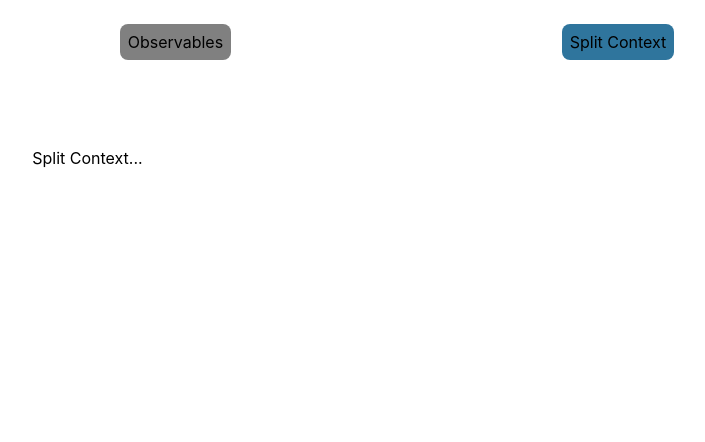
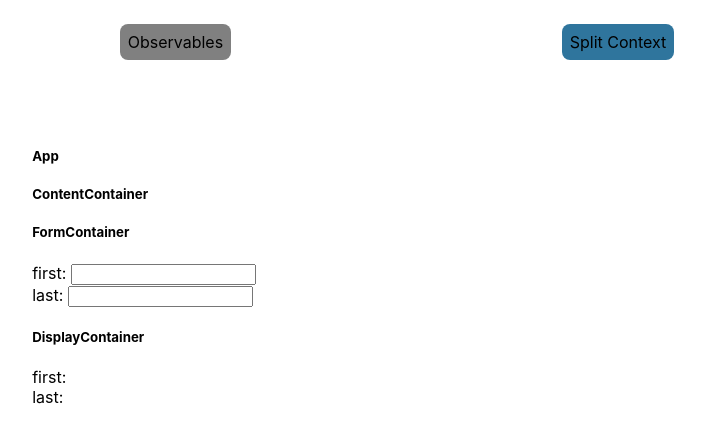
Before and after one commit to EdgardoArriagada/fast-contexts, a Next.js app: page /split-context in a window 1280 px wide. Shown: the top 442 px of the page, without its empty margins (243-948 px from the left). Built offline with nearby package versions, Linux system fonts and the light colour scheme.

Commit message:
wip split context

```diff
--- /dev/null
+++ b/contexts/createSplitContext.tsx
@@ -0,0 +1,50 @@
+import React, {
+  useState,
+  createContext,
+  useContext,
+  useCallback,
+  Dispatch,
+  SetStateAction,
+  FC,
+} from 'react'
+
+type StringDispatch = Dispatch<SetStateAction<string>>
+
+const WordStateContext = createContext<string | null>(null)
+const WordUpdaterContext = createContext<StringDispatch | null>(null)
+
+type WordProviderProps = {
+  children?: React.ReactNode
+}
+
+const WordProvider: FC<WordProviderProps> = ({ children }) => {
+  const [count, setWord] = useState('')
+  return (
+    <WordStateContext.Provider value={count}>
+      <WordUpdaterContext.Provider value={setWord}>
+        {children}
+      </WordUpdaterContext.Provider>
+    </WordStateContext.Provider>
+  )
+}
+
+function useWordState() {
+  const wordState = useContext(WordStateContext)
+
+  if (typeof wordState === 'undefined') {
+    throw new Error('useWordState must be used within a WordProvider')
+  }
+
+  return wordState
+}
+
+function useWordUpdater() {
+  const setWord = useContext(WordUpdaterContext)!
+  if (typeof setWord === 'undefined') {
+    throw new Error('useWordUpdater must be used within a WordProvider')
+  }
+  const increment = useCallback((val: string) => setWord(val), [setWord])
+  return increment
+}
+
+export { WordProvider, useWordState, useWordUpdater }
--- a/contexts/index.tsx
+++ /dev/null
@@ -1,2 +0,0 @@
-import createFastContext from './createFastContext'
-export { createFastContext }
--- a/pages/observables/index.tsx
+++ b/pages/observables/index.tsx
@@ -1,4 +1,4 @@
-import { createFastContext } from '../../contexts'
+import createFastContext from '../../contexts/createFastContext'
 
 const { Provider, useStore } = createFastContext({
   first: '',
--- a/pages/split-context/index.tsx
+++ b/pages/split-context/index.tsx
@@ -1,5 +1,66 @@
-function Observables() {
-  return <div>Split Context...</div>
+import {
+  WordProvider,
+  useWordUpdater,
+  useWordState,
+} from '../../contexts/createSplitContext'
+
+const TextInput = ({ value }: { value: 'first' | 'last' }) => {
+  const updateWord = useWordUpdater()
+  return (
+    <div className="field">
+      {value}: <input onChange={(e) => updateWord(e.target.value)} />
+    </div>
+  )
 }
 
-export default Observables
+const Display = ({ value }: { value: 'first' | 'last' }) => {
+  const wordState = useWordState()
+  return (
+    <div className="value">
+      {value}: {wordState}
+    </div>
+  )
+}
+
+const FormContainer = () => {
+  return (
+    <div className="container">
+      <h5>FormContainer</h5>
+      <TextInput value="first" />
+      <TextInput value="last" />
+    </div>
+  )
+}
+
+const DisplayContainer = () => {
+  return (
+    <div className="container">
+      <h5>DisplayContainer</h5>
+      <Display value="first" />
+      <Display value="last" />
+    </div>
+  )
+}
+
+const ContentContainer = () => {
+  return (
+    <div className="container">
+      <h5>ContentContainer</h5>
+      <FormContainer />
+      <DisplayContainer />
+    </div>
+  )
+}
+
+function SplitContext() {
+  return (
+    <WordProvider>
+      <div className="container">
+        <h5>App</h5>
+        <ContentContainer />
+      </div>
+    </WordProvider>
+  )
+}
+
+export default SplitContext
```
